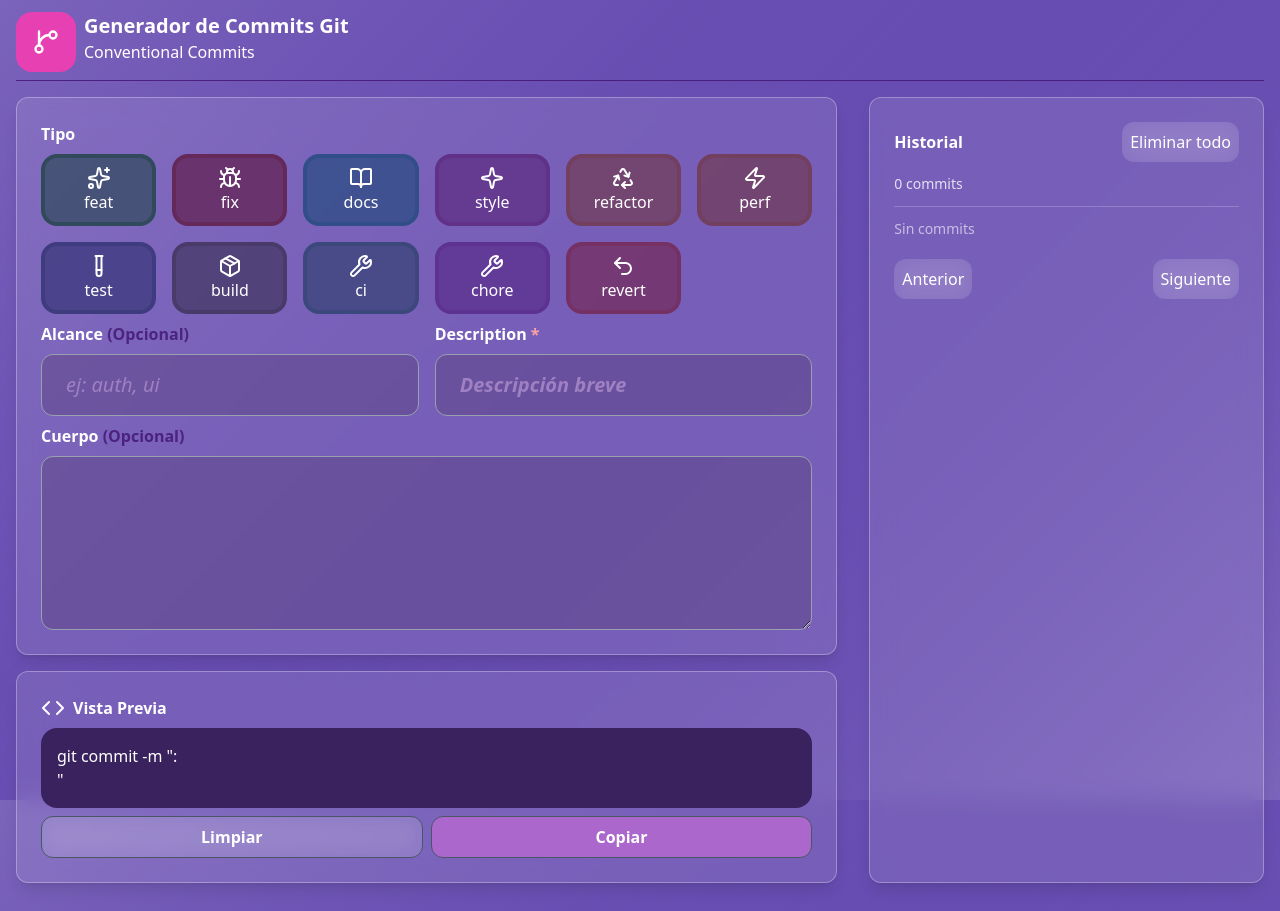
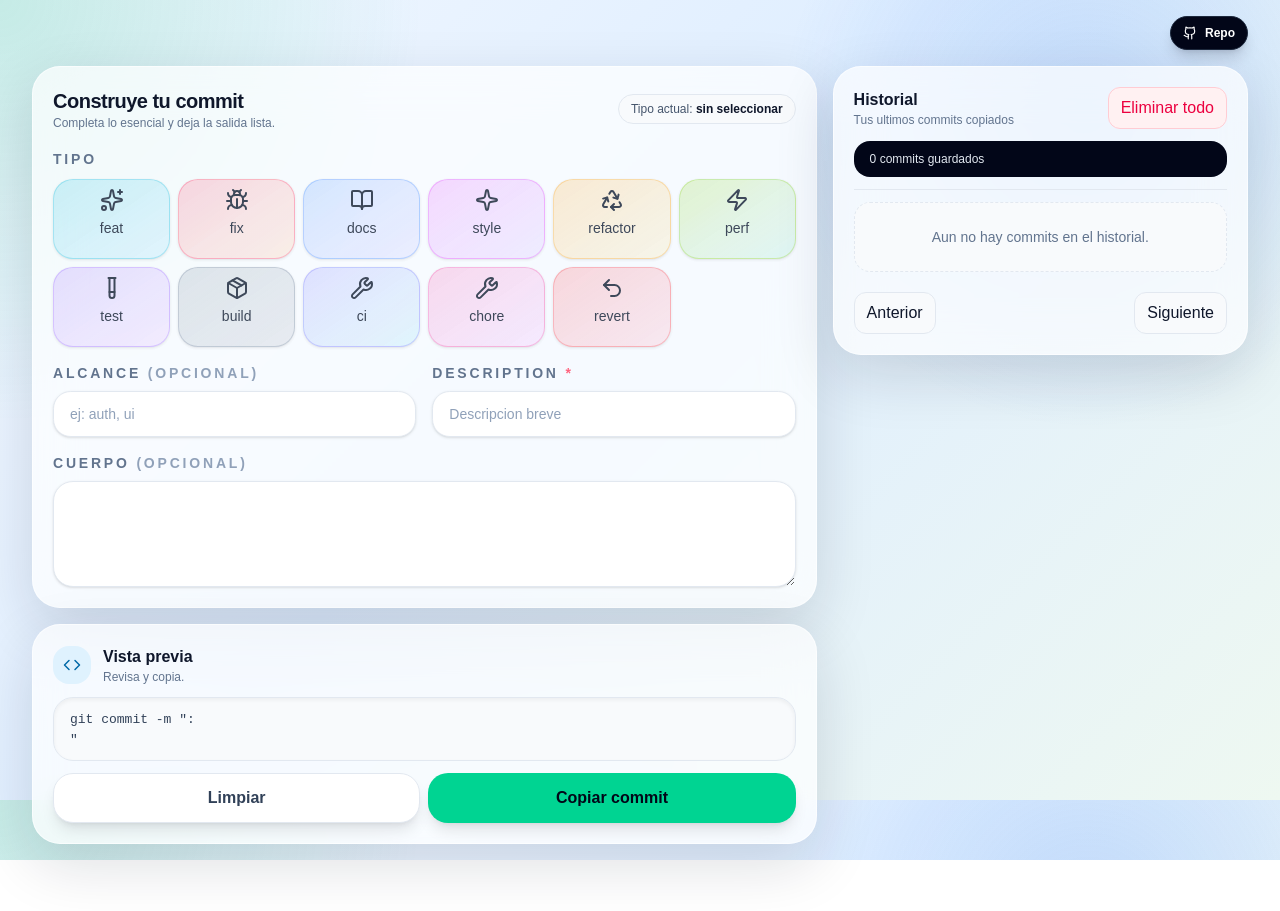
Before and after one commit to NelsonZarazaDev/commit-git, a React (Vite) app: page / in a window 1280 px wide. After the commit the page ends 860 px from the top, so only its background shows below. Built offline with nearby package versions, Linux system fonts and the light colour scheme.

Commit message:
style: new design, simpler and more minimalist

```diff
--- a/src/App.tsx
+++ b/src/App.tsx
@@ -5,7 +5,7 @@ import CommitPreview from "./components/CommitPreview";
 import { useEffect, useState } from "react";
 import BodyTextarea from "./components/BodyTextarea";
 import Button from "./components/Button";
-import { Code, GitBranch } from "lucide-react";
+import { Code, Github } from "lucide-react";
 import History from "./components/History";
 
 type CommitData = {
@@ -47,25 +47,46 @@ function App() {
   };
 
   return (
-    <div className="px-4 py-3">
-      <div className="flex gap-2">
-        <div className="p-4 bg-[#E640B2] rounded-2xl">
-          <GitBranch size={28} />
+    <div className="min-h-screen px-4 py-4 text-slate-100 md:px-6 lg:px-8">
+      <div className="mx-auto flex w-full max-w-7xl flex-col gap-4">
+        <div className="flex justify-end">
+          <a
+            href="https://github.com/NelsonZarazaDev/commit-git"
+            target="_blank"
+            rel="noreferrer"
+            className="inline-flex items-center gap-2 rounded-full border border-slate-800 bg-slate-950 px-3 py-2 text-xs font-semibold text-white shadow-lg shadow-slate-950/15 transition hover:bg-slate-900"
+          >
+            <Github size={14} />
+            Repo
+          </a>
         </div>
+
+        <div className="grid w-full grid-cols-1 gap-4 xl:grid-cols-[minmax(0,1.7fr)_minmax(320px,0.9fr)] xl:items-start">
+          <div className="space-y-4">
+            <div className="rounded-[1.75rem] border border-white/60 bg-white/70 p-5 shadow-[0_20px_60px_rgba(15,23,42,0.14)] backdrop-blur-xl">
+              <div className="mb-4 flex flex-col gap-2 lg:flex-row lg:items-center lg:justify-between">
                 <div>
-          <h1 className="text-xl font-bold">Generador de Commits Git</h1>
-          <h2>Conventional Commits</h2>
+                  <h2 className="text-xl font-bold tracking-tight text-slate-900">
+                    Construye tu commit
+                  </h2>
+                  <p className="text-xs text-slate-500">
+                    Completa lo esencial y deja la salida lista.
+                  </p>
+                </div>
+                <div className="rounded-full border border-slate-200 bg-slate-50 px-3 py-1.5 text-xs font-medium text-slate-600">
+                  Tipo actual:{" "}
+                  <span className="font-bold text-slate-900">
+                    {commitData.type || "sin seleccionar"}
+                  </span>
                 </div>
               </div>
-      <hr className="mt-2 text-[#401372cc]" />
 
-      <div className="w-full grid grid-cols-1 lg:grid-cols-3 gap-8 py-4 ">
-        <div className="lg:col-span-2">
-          <div className="w-full flex flex-col gap-y-2 backdrop-blur-md bg-white/10 border border-white/30 rounded-xl shadow-lg p-6 text-white">
+              <div className="flex flex-col gap-y-4">
                 <CommitTypeSelector
+                  value={commitData.type}
                   onChange={(value) => updateCommit("type", value)}
                 />
-            <div className="flex w-full gap-4">
+                <div className="flex w-full flex-col gap-4 md:flex-row">
                   <ScopeInput
                     value={commitData.scope}
                     onChange={(value) => updateCommit("scope", value)}
@@ -80,13 +101,24 @@ function App() {
                   onChange={(value) => updateCommit("body", value)}
                 />
               </div>
-          <div className="backdrop-blur-md bg-white/10 border border-white/30 rounded-xl shadow-lg p-6 text-white mt-4 space-y-2">
-            <div className="flex gap-2 font-bold">
-              <Code />
-              Vista Previa
             </div>
+
+            <div className="rounded-[1.75rem] border border-white/60 bg-white/70 p-5 text-slate-900 shadow-[0_20px_60px_rgba(15,23,42,0.14)] backdrop-blur-xl">
+              <div className="mb-3 flex items-center gap-3">
+                <div className="rounded-2xl bg-sky-100 p-2.5 text-sky-700">
+                  <Code size={18} />
+                </div>
+                <div>
+                  <div className="font-bold">Vista previa</div>
+                  <div className="text-xs text-slate-500">
+                    Revisa y copia.
+                  </div>
+                </div>
+              </div>
+
               <CommitPreview value={commitMessage} />
-            <div className="flex gap-2">
+
+              <div className="mt-3 flex gap-2">
                 <Button
                   value={""}
                   nameButton={"Limpiar"}
@@ -95,14 +127,17 @@ function App() {
                 />
                 <Button
                   value={commitMessage}
-                nameButton={"Copiar"}
+                  nameButton={"Copiar commit"}
                   functionality={"copy"}
                 />
               </div>
             </div>
           </div>
 
-        <History/>
+          <div>
+            <History />
+          </div>
+        </div>
       </div>
     </div>
   );
--- a/src/components/BodyTextarea.tsx
+++ b/src/components/BodyTextarea.tsx
@@ -8,16 +8,19 @@ type props = {
 export default function BodyTextarea({ value, onChange }: props) {
   return (
     <div className="card flex flex-col justify-content-center gap-2">
-      <label htmlFor="Body" className="font-bold hover:text-indigo-300">
-        Cuerpo <span className="text-[#401372cc]">(Opcional)</span>
+      <label
+        htmlFor="Body"
+        className="text-sm font-semibold uppercase tracking-[0.2em] text-slate-500"
+      >
+        Cuerpo <span className="text-slate-400">(Opcional)</span>
       </label>
       <InputTextarea
         id="body"
         name="body"
         value={value}
-        className="w-full text-xl text-white px-6 py-4 bg-[#553D76]/40 placeholder:text-[#9F80C2] placeholder:text-xl placeholder:font-bold placeholder:italic border border-gray-400 rounded-xl"
+        className="w-full rounded-[1.25rem] border border-slate-200 bg-white px-4 py-3 text-sm text-slate-900 shadow-sm outline-none transition placeholder:text-slate-400 focus:border-violet-400 focus:ring-4 focus:ring-violet-100"
         onChange={(e) => onChange(e.target.value)}
-        rows={5}
+        rows={4}
         cols={30}
         tooltipOptions={{ position: "top" }}
       />
--- a/src/components/Button.tsx
+++ b/src/components/Button.tsx
@@ -72,7 +72,7 @@ export default function Button({
       <Toast ref={toast} />
       <ConfirmDialog
         visible={visible}
-        message="¿Estás seguro que deseas continuar?"
+        message="Estas seguro de que deseas continuar?"
         accept={accept}
         reject={reject}
       />
@@ -80,9 +80,9 @@ export default function Button({
         <PrimeButton
           className={`w-full ${
             functionality === "copy"
-              ? "bg-[#ac67cc]"
-              : "backdrop-blur-md bg-white/10"
-          } p-2 rounded-xl border border-gray-600 cursor-pointer font-bold`}
+              ? "border-emerald-400/40 bg-emerald-400 text-slate-950 hover:bg-emerald-300"
+              : "border-slate-200 bg-white text-slate-700 hover:bg-slate-50"
+          } cursor-pointer rounded-[1.25rem] border px-4 py-3 font-semibold shadow-lg shadow-slate-950/10 transition`}
           label={nameButton}
           onClick={functionality === "copy" ? Copy : () => setVisible(true)}
         />
--- a/src/components/CommitPreview.tsx
+++ b/src/components/CommitPreview.tsx
@@ -7,7 +7,13 @@ type props = {
 export default function CommitPreview({ value }: props) {
   return (
     <div className="flex flex-col justify-content-center gap-2">
-      <InputTextarea className="bg-[#3A225F] p-4 rounded-2xl" disabled autoResize value={value} />
+      <InputTextarea
+        rows={1}
+        className="min-h-0 w-full rounded-[1.25rem] border border-slate-200 bg-slate-50 px-4 py-3 font-mono text-[13px] leading-5 text-slate-700 shadow-inner outline-none"
+        disabled
+        autoResize
+        value={value}
+      />
     </div>
   );
 }
--- a/src/components/CommitTypeSelector.tsx
+++ b/src/components/CommitTypeSelector.tsx
@@ -13,92 +13,117 @@ import {
 import { Button } from "primereact/button";
 
 type props = {
+  value: string;
   onChange: (value: string) => void;
 };
 
-export default function CommitTypeSelector({ onChange }: props) {
+export default function CommitTypeSelector({ value, onChange }: props) {
   const tipos = [
     {
       icon: <Sparkles />,
-      color: "bg-[#30495B]/70",
-      border: "border-[#30495B]",
+      color: "from-cyan-500/20 to-sky-500/10",
+      border: "border-cyan-500/30",
       code: "feat",
+      description: "Usalo cuando agregas una funcionalidad nueva.",
     },
     {
       icon: <Bug />,
-      color: "bg-[#642859]/80",
-      border: "border-[#642859]",
+      color: "from-rose-500/20 to-orange-500/10",
+      border: "border-rose-500/30",
       code: "fix",
+      description: "Usalo para corregir errores o comportamientos rotos.",
     },
     {
       icon: <BookOpen />,
-      color: "bg-[#314E88]/80",
-      border: "border-[#314E88]",
+      color: "from-blue-500/20 to-indigo-500/10",
+      border: "border-blue-500/30",
       code: "docs",
+      description: "Usalo para cambios en documentacion.",
     },
     {
       icon: <Sparkle />,
-      color: "bg-[#613188]/80",
-      border: "border-[#613188]",
+      color: "from-fuchsia-500/20 to-violet-500/10",
+      border: "border-fuchsia-500/30",
       code: "style",
+      description: "Usalo para estilos o formato sin cambiar logica.",
     },
     {
       icon: <Recycle />,
-      color: "bg-[#723F5F]/80",
-      border: "border-[#723F5F]",
+      color: "from-amber-500/20 to-yellow-500/10",
+      border: "border-amber-500/30",
       code: "refactor",
+      description: "Usalo cuando reorganizas codigo sin cambiar comportamiento.",
     },
     {
       icon: <Zap />,
-      color: "bg-[#723F5F]/80",
-      border: "border-[#723F5F]",
+      color: "from-lime-500/20 to-emerald-500/10",
+      border: "border-lime-500/30",
       code: "perf",
+      description: "Usalo para mejoras de rendimiento.",
     },
     {
       icon: <TestTube />,
-      color: "bg-[#3F3B7F]/80",
-      border: "border-[#3F3B7F]",
+      color: "from-violet-500/20 to-purple-500/10",
+      border: "border-violet-500/30",
       code: "test",
+      description: "Usalo para agregar o ajustar pruebas.",
     },
     {
       icon: <Package />,
-      color: "bg-[#483B69]/80",
-      border: "border-[#483B69]",
+      color: "from-slate-500/20 to-slate-700/10",
+      border: "border-slate-500/30",
       code: "build",
+      description: "Usalo para cambios de build, bundling o dependencias de compilacion.",
     },
     {
       icon: <Wrench />,
-      color: "bg-[#3C477C]/80",
-      border: "border-[#3C477C]",
+      color: "from-indigo-500/20 to-cyan-500/10",
+      border: "border-indigo-500/30",
       code: "ci",
+      description: "Usalo para pipelines, acciones o integracion continua.",
     },
     {
       icon: <Wrench />,
-      color: "bg-[#5D3291]/80",
-      border: "border-[#5D3291]",
+      color: "from-pink-500/20 to-fuchsia-500/10",
+      border: "border-pink-500/30",
       code: "chore",
+      description: "Usalo para tareas de mantenimiento que no son feature ni fix.",
     },
     {
       icon: <Undo2 />,
-      color: "bg-[#753164]/80",
-      border: "border-[#753164]",
+      color: "from-red-500/20 to-rose-500/10",
+      border: "border-red-500/30",
       code: "revert",
+      description: "Usalo para revertir un cambio anterior.",
     },
   ];
 
   return (
     <div>
-      <label htmlFor="Type" className="font-bold hover:text-indigo-300">
+      <label
+        htmlFor="Type"
+        className="text-sm font-semibold uppercase tracking-[0.2em] text-slate-500"
+      >
         Tipo
       </label>
-      <div className="grid grid-cols-6 gap-4 mt-2">
+      <div className="mt-2 grid grid-cols-2 gap-2 sm:grid-cols-3 xl:grid-cols-6">
         {tipos.map((tipo, index) => (
           <Button
             key={index}
             label={tipo.code}
             icon={tipo.icon}
             onClick={() => onChange(tipo.code)}
-            className={`${tipo.color} border-4 ${tipo.border} flex flex-col items-center p-2 rounded-2xl cursor-pointer`}
+            tooltip={tipo.description}
+            tooltipOptions={{
+              position: "top",
+              showDelay: 120,
+              className: "commit-type-tooltip",
+            }}
+            className={`flex min-h-20 flex-col items-center justify-center gap-1.5 rounded-[1.25rem] border bg-gradient-to-br ${tipo.color} px-3 py-2 text-sm text-slate-800 shadow-sm transition duration-200 hover:-translate-y-0.5 hover:shadow-lg ${tipo.border} ${
+              value === tipo.code
+                ? "ring-2 ring-slate-900/70 shadow-lg shadow-slate-900/10"
+                : "opacity-85 hover:opacity-100"
+            }`}
           />
         ))}
       </div>
--- a/src/components/DescriptionInput.tsx
+++ b/src/components/DescriptionInput.tsx
@@ -7,16 +7,19 @@ type props = {
 
 export default function DescriptionInput({ value, onChange }: props) {
   return (
-    <div className="w-full flex flex-col justify-content-center gap-2">
-      <label htmlFor="Description" className="font-bold hover:text-indigo-300">
-        Description <span className="text-red-300">*</span>
+    <div className="flex w-full flex-col justify-content-center gap-2">
+      <label
+        htmlFor="Description"
+        className="text-sm font-semibold uppercase tracking-[0.2em] text-slate-500"
+      >
+        Description <span className="text-rose-400">*</span>
       </label>
       <InputText
         id="description"
         name="description"
         autoComplete="off"
-        className="w-full text-xl text-white px-6 py-4 bg-[#553D76]/40 placeholder:text-[#9F80C2] placeholder:text-xl placeholder:font-bold placeholder:italic border border-gray-400 rounded-xl"
-        placeholder="Descripción breve"
+        className="w-full rounded-[1.1rem] border border-slate-200 bg-white px-4 py-3 text-sm text-slate-900 shadow-sm outline-none transition placeholder:text-slate-400 focus:border-emerald-400 focus:ring-4 focus:ring-emerald-100"
+        placeholder="Descripcion breve"
         value={value}
         onChange={(e) => onChange(e.target.value)}
         tooltipOptions={{ position: "top" }}
--- a/src/components/History.tsx
+++ b/src/components/History.tsx
@@ -66,35 +66,46 @@ export default function History() {
   }, [history, page]);
 
   return (
-    <div className="flex flex-col gap-y-3 backdrop-blur-md bg-white/10 border border-white/30 rounded-xl shadow-lg p-6 text-white">
-      <div className="flex justify-between items-center">
-        <div className="font-bold">Historial</div>
+    <div className="flex flex-col gap-y-3 rounded-[1.75rem] border border-white/60 bg-white/70 p-5 text-slate-900 shadow-[0_20px_60px_rgba(15,23,42,0.14)] backdrop-blur-xl">
+      <div className="flex items-center justify-between">
+        <div>
+          <div className="text-base font-bold">Historial</div>
+          <div className="text-xs text-slate-500">
+            Tus ultimos commits copiados
+          </div>
+        </div>
         <Button
           label="Eliminar todo"
           severity="danger"
           size="small"
           onClick={removeAll}
-          className="backdrop-blur-md bg-white/10 p-2 rounded-xl cursor-pointer"
+          className="cursor-pointer rounded-xl border border-rose-200 bg-rose-50 px-3 py-2 text-rose-600"
         />
       </div>
 
-      <div className="text-sm opacity-80">{history.length} commits</div>
+      <div className="rounded-2xl bg-slate-950 px-4 py-2.5 text-xs text-slate-200">
+        {history.length} commits guardados
+      </div>
 
-      <hr className="border-white/20" />
+      <hr className="border-slate-200" />
 
       {paginated.length === 0 && (
-        <div className="opacity-60 text-sm">Sin commits</div>
+        <div className="rounded-2xl border border-dashed border-slate-200 bg-slate-50 px-4 py-6 text-center text-sm text-slate-500">
+          Aun no hay commits en el historial.
+        </div>
       )}
 
       {paginated.map((item) => (
         <div
           key={item.id}
           onClick={() => copyCommit(item.message)}
-          className="flex justify-between items-center bg-white/5 rounded-lg p-3 cursor-pointer hover:bg-white/10 transition"
+          className="flex cursor-pointer items-center justify-between rounded-[1.25rem] border border-slate-200 bg-white p-3 transition hover:-translate-y-0.5 hover:border-emerald-200 hover:shadow-lg"
         >
-          <div className="flex flex-col max-w-[70%]">
-            <span className="text-sm font-mono truncate">{item.message}</span>
-            <span className="text-xs opacity-60">
+          <div className="flex max-w-[70%] flex-col">
+            <span className="truncate font-mono text-[13px] text-slate-800">
+              {item.message}
+            </span>
+            <span className="text-xs text-slate-400">
               {new Date(item.createdAt).toLocaleString()}
             </span>
           </div>
@@ -118,14 +129,14 @@ export default function History() {
         <Button
           label="Anterior"
           size="small"
-          className="backdrop-blur-md bg-white/10 p-2 rounded-xl cursor-pointer"
+          className="cursor-pointer rounded-xl border border-slate-200 bg-slate-50 px-3 py-2"
           disabled={page === 0}
           onClick={() => setPage((p) => p - 1)}
         />
         <Button
           label="Siguiente"
           size="small"
-          className="backdrop-blur-md bg-white/10 p-2 rounded-xl cursor-pointer"
+          className="cursor-pointer rounded-xl border border-slate-200 bg-slate-50 px-3 py-2"
           disabled={(page + 1) * PAGE_SIZE >= history.length}
           onClick={() => setPage((p) => p + 1)}
         />
--- a/src/components/ScopeInput.tsx
+++ b/src/components/ScopeInput.tsx
@@ -7,14 +7,17 @@ type props = {
 
 export default function ScopeInput({ value, onChange }: props) {
   return (
-    <div className="w-full flex flex-col justify-content-center gap-2">
-      <label htmlFor="Scope" className="font-bold hover:text-indigo-300">
-        Alcance <span className="text-[#401372cc]">(Opcional)</span>
+    <div className="flex w-full flex-col justify-content-center gap-2">
+      <label
+        htmlFor="Scope"
+        className="text-sm font-semibold uppercase tracking-[0.2em] text-slate-500"
+      >
+        Alcance <span className="text-slate-400">(Opcional)</span>
       </label>
       <InputText
         id="scope"
         name="scope"
-        className="w-full text-xl text-white px-6 py-4 bg-[#553D76]/40 placeholder:text-[#9F80C2] placeholder:text-xl placeholder:italic border border-gray-400 rounded-xl"
+        className="w-full rounded-[1.1rem] border border-slate-200 bg-white px-4 py-3 text-sm text-slate-900 shadow-sm outline-none transition placeholder:text-slate-400 focus:border-sky-400 focus:ring-4 focus:ring-sky-100"
         autoComplete="off"
         value={value}
         onChange={(e) => onChange(e.target.value)}
--- a/src/index.css
+++ b/src/index.css
@@ -1,18 +1,59 @@
 @import "tailwindcss";
+@import url("https://fonts.googleapis.com/css2?family=IBM+Plex+Mono:wght@400;500;600&family=Space+Grotesk:wght@400;500;700&display=swap");
 
 html,
 body {
-  background: linear-gradient(135deg, #674cb1a2 0%, #674cb1 50%, #674cb1a2 100%);
-  background-repeat: no-repeat;
+  background:
+    radial-gradient(circle at top left, rgba(16, 185, 129, 0.2), transparent 28%),
+    radial-gradient(circle at 85% 15%, rgba(59, 130, 246, 0.2), transparent 24%),
+    linear-gradient(135deg, #f3f8ff 0%, #dfeeff 45%, #eef8f1 100%);
   background-attachment: fixed;
-  background-size: cover;
   min-height: 100vh;
-  color: white;
+  color: #0f172a;
+  font-family: "Space Grotesk", sans-serif;
 }
 
-/* ===============================
-   PrimeReact Toast
-   =============================== */
+body {
+  margin: 0;
+}
+
+code,
+textarea,
+.font-mono {
+  font-family: "IBM Plex Mono", monospace;
+}
+
+#root {
+  min-height: 100vh;
+}
+
+.commit-type-tooltip .p-tooltip-text {
+  max-width: 220px;
+  border-radius: 0.9rem;
+  background: rgba(15, 23, 42, 0.96);
+  color: #e2e8f0;
+  border: 1px solid rgba(148, 163, 184, 0.18);
+  padding: 0.7rem 0.85rem;
+  font-size: 0.75rem;
+  line-height: 1.45;
+  box-shadow: 0 16px 40px rgba(15, 23, 42, 0.24);
+}
+
+.commit-type-tooltip.p-tooltip-top .p-tooltip-arrow {
+  border-top-color: rgba(15, 23, 42, 0.96);
+}
+
+.commit-type-tooltip.p-tooltip-bottom .p-tooltip-arrow {
+  border-bottom-color: rgba(15, 23, 42, 0.96);
+}
+
+.commit-type-tooltip.p-tooltip-left .p-tooltip-arrow {
+  border-left-color: rgba(15, 23, 42, 0.96);
+}
+
+.commit-type-tooltip.p-tooltip-right .p-tooltip-arrow {
+  border-right-color: rgba(15, 23, 42, 0.96);
+}
 
 .p-toast {
   top: 1.25rem;
@@ -27,12 +68,12 @@ body {
 }
 
 .p-toast-message {
-  background: rgba(255, 255, 255, 0.12) !important;
-  backdrop-filter: blur(10px);
-  border: 1px solid rgba(255, 255, 255, 0.3);
+  background: rgba(15, 23, 42, 0.92) !important;
+  backdrop-filter: blur(12px);
+  border: 1px solid rgba(255, 255, 255, 0.08);
   border-radius: 1rem;
   color: white;
-  box-shadow: 0 12px 30px rgba(0, 0, 0, 0.35);
+  box-shadow: 0 18px 40px rgba(15, 23, 42, 0.32);
 }
 
 .p-toast-message-content {
@@ -57,7 +98,6 @@ body {
   opacity: 0.8;
 }
 
-/* Botón cerrar */
 .p-toast-icon-close {
   color: white !important;
   opacity: 0.6;
@@ -67,7 +107,6 @@ body {
   opacity: 1;
 }
 
-/* Severidades (solo borde izquierdo) */
 .p-toast-message-success {
   border-left: 4px solid #22c55e;
 }
@@ -84,25 +123,20 @@ body {
   border-left: 4px solid #ef4444;
 }
 
-/* ===============================
-   PrimeReact ConfirmDialog
-   =============================== */
-
 .p-dialog-mask {
   background: rgba(0, 0, 0, 0.55) !important;
   backdrop-filter: blur(6px);
 }
 
 .p-confirm-dialog {
-  background: rgba(255, 255, 255, 0.12) !important;
+  background: rgba(255, 255, 255, 0.92) !important;
   backdrop-filter: blur(12px);
-  border: 1px solid rgba(255, 255, 255, 0.3);
+  border: 1px solid rgba(226, 232, 240, 0.9);
   border-radius: 1.25rem;
-  color: white;
-  box-shadow: 0 20px 50px rgba(0, 0, 0, 0.5);
+  color: #0f172a;
+  box-shadow: 0 20px 50px rgba(15, 23, 42, 0.18);
 }
 
-/* Header */
 .p-dialog-header {
   background: transparent !important;
   border: none !important;
@@ -110,7 +144,6 @@ body {
   font-weight: 600;
 }
 
-/* Content */
 .p-dialog-content {
   background: transparent !important;
   padding: 0 1.5rem 1.25rem;
@@ -118,7 +151,6 @@ body {
   opacity: 0.9;
 }
 
-/* Footer */
 .p-dialog-footer {
   background: transparent !important;
   border: none !important;
@@ -128,9 +160,8 @@ body {
   gap: 0.75rem;
 }
 
-/* Botón Aceptar */
 .p-confirm-dialog-accept {
-  background: rgba(239, 68, 68, 0.85) !important;
+  background: rgba(239, 68, 68, 0.92) !important;
   border: none !important;
   color: white !important;
   border-radius: 0.75rem;
@@ -142,16 +173,15 @@ body {
   background: rgb(239, 68, 68) !important;
 }
 
-/* Botón Cancelar */
 .p-confirm-dialog-reject {
-  background: rgba(255, 255, 255, 0.2) !important;
-  border: 1px solid rgba(255, 255, 255, 0.3) !important;
-  color: white !important;
+  background: #f8fafc !important;
+  border: 1px solid #cbd5e1 !important;
+  color: #0f172a !important;
   border-radius: 0.75rem;
   padding: 0.5rem 1.25rem;
   font-weight: 600;
 }
 
 .p-confirm-dialog-reject:hover {
-  background: rgba(255, 255, 255, 0.3) !important;
+  background: #e2e8f0 !important;
 }
```
Lines whose indentation alone changed are shown as unchanged.
